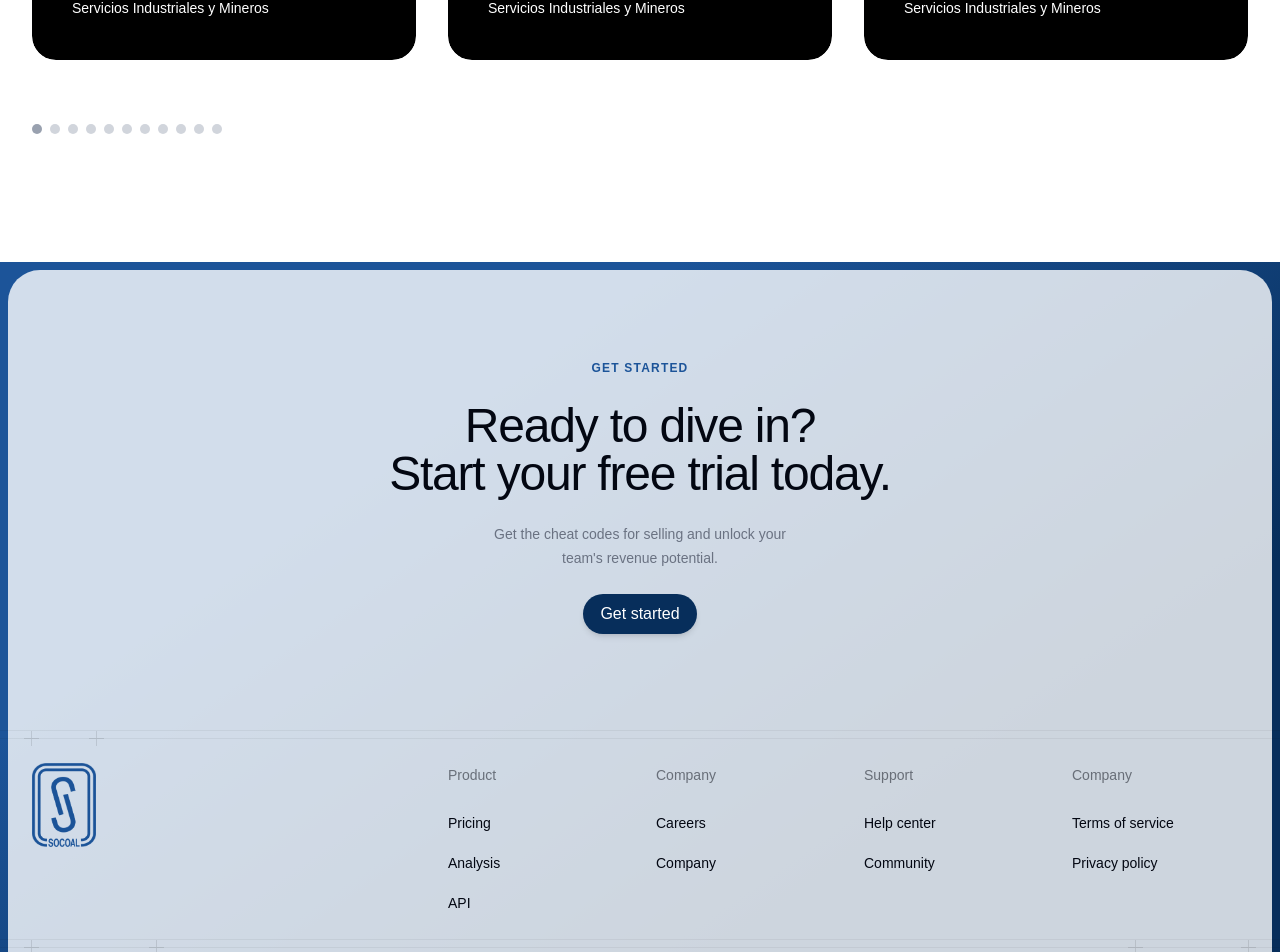
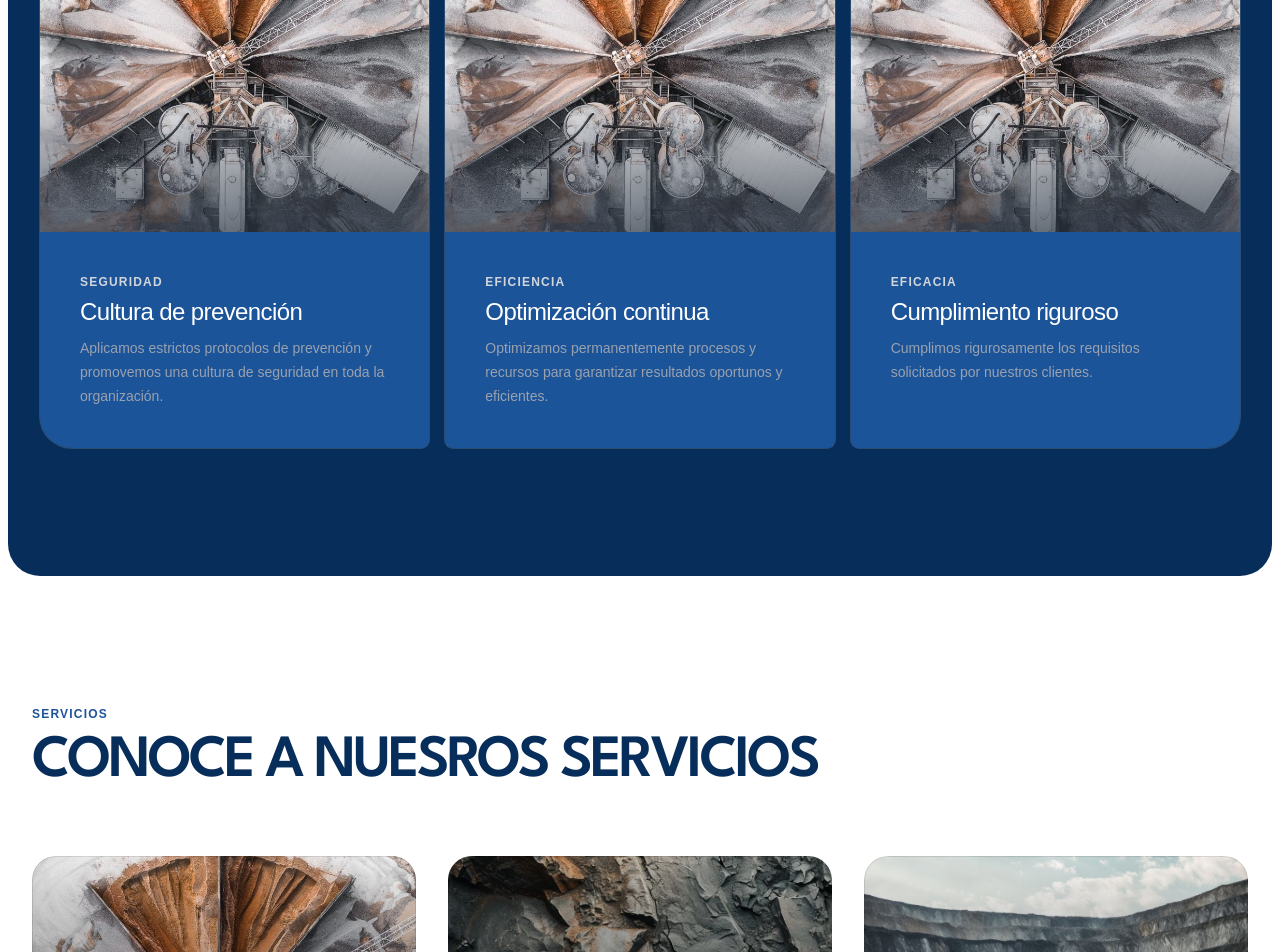
Before and after one commit to Codisans/socoal-website, a Next.js app: page / in a window 1280 px wide. Shown: the part 2706-3658 px from the top of the page. Built offline with nearby package versions, Linux system fonts and the light colour scheme; a web font is replaced by a local one.

Commit message:
fix: save wip

```diff
--- a/src/app/page.tsx
+++ b/src/app/page.tsx
@@ -1,6 +1,7 @@
-import { BentoSection } from '@/blocks/BentoSection'
 import { CardCarousel } from '@/blocks/CardCarousel'
+import { DarkBentoSection } from '@/blocks/DarkBentoSection'
 import { Hero } from '@/blocks/Hero'
+import { MediaSection } from '@/blocks/MediaSection'
 import { BentoCard } from '@/components/bento-card'
 import { Button } from '@/components/button'
 import { Container } from '@/components/container'
@@ -39,7 +40,12 @@ export default function Home() {
           <LogoCloud />
         </Container>
         <div className="bg-linear-to-b from-white from-50% to-gray-100 py-32">
-          <BentoSection title="Socio Estratégico" subheading="Mineria" rows={1}>
+          <MediaSection
+            title="Socio Estratégico"
+            description="Transformamos desafíos operativos en resultados sostenibles."
+            image="/mining-1.jpg"
+          />
+          {/* <BentoSection title="Socio Estratégico" subheading="Mineria" rows={1}>
             <BentoCard
               eyebrow="Seguridad"
               title="Cultura de prevención"
@@ -70,8 +76,47 @@ export default function Home() {
               fade={['bottom']}
               className="max-lg:rounded-b-4xl lg:col-span-2 lg:rounded-br-4xl"
             />
-          </BentoSection>
+          </BentoSection> */}
         </div>
+        <DarkBentoSection
+          title="Socio Estratégico"
+          subheading="Mineria"
+          rows={1}
+        >
+          <BentoCard
+            dark
+            eyebrow="Seguridad"
+            title="Cultura de prevención"
+            description="Aplicamos estrictos protocolos de prevención y promovemos una cultura de seguridad en toda la organización."
+            graphic={
+              <div className="h-80 bg-[url(/mining-1.jpg)] bg-cover bg-center" />
+            }
+            fade={['bottom']}
+            className="lg:col-span-2 lg:rounded-bl-4xl"
+          />
+          <BentoCard
+            dark
+            eyebrow="Eficiencia"
+            title="Optimización continua"
+            description="Optimizamos permanentemente procesos y recursos para garantizar resultados oportunos y eficientes."
+            graphic={
+              <div className="absolute inset-0 bg-[url(/mining-1.jpg)] bg-cover bg-center" />
+            }
+            fade={['bottom']}
+            className="lg:col-span-2"
+          />
+          <BentoCard
+            dark
+            eyebrow="Eficacia"
+            title="Cumplimiento riguroso"
+            description="Cumplimos rigurosamente los requisitos solicitados por nuestros clientes."
+            graphic={
+              <div className="absolute inset-0 bg-[url(/mining-1.jpg)] bg-cover bg-center" />
+            }
+            fade={['bottom']}
+            className="max-lg:rounded-b-4xl lg:col-span-2 lg:rounded-br-4xl"
+          />
+        </DarkBentoSection>
 
         <CardCarousel
           heading="Conoce a nuesros servicios"
--- a/src/blocks/DarkBentoSection.tsx
+++ b/src/blocks/DarkBentoSection.tsx
@@ -1,14 +1,17 @@
 import { Container } from '@/components/container'
 import { Heading, Subheading } from '@/components/text'
+import clsx from 'clsx'
 
 export function DarkBentoSection({
   title,
   subheading,
   children,
+  rows = 2,
 }: {
   title: string
   subheading: string
   children: React.ReactNode
+  rows?: number
 }) {
   return (
     <div className="mx-2 mt-2 rounded-4xl bg-dark-blue py-32">
@@ -18,7 +21,12 @@ export function DarkBentoSection({
           {title}
         </Heading>
 
-        <div className="mt-10 grid grid-cols-1 gap-4 sm:mt-16 lg:grid-cols-6 lg:grid-rows-2">
+        <div
+          className={clsx(
+            'mt-10 grid grid-cols-1 gap-4 sm:mt-16 lg:grid-cols-6',
+            rows === 2 && 'lg:grid-rows-2',
+          )}
+        >
           {children}
         </div>
       </Container>
--- a/src/blocks/MediaSection.tsx
+++ b/src/blocks/MediaSection.tsx
@@ -1,12 +1,14 @@
 import { Container } from '@/components/container'
 import { Screenshot } from '@/components/screenshot'
-import { Heading } from '@/components/text'
+import { Heading, Lead } from '@/components/text'
 
 export function MediaSection({
   title,
+  description,
   image,
 }: {
   title: string
+  description: string
   image: string
 }) {
   return (
@@ -15,6 +17,7 @@ export function MediaSection({
         <Heading as="h2" className="max-w-3xl">
           {title}
         </Heading>
+        {description && <Lead className="mt-6 max-w-3xl">{description}</Lead>}
         <Screenshot
           width={1216}
           height={768}
--- a/src/components/LeafletMap.tsx
+++ b/src/components/LeafletMap.tsx
@@ -14,6 +14,19 @@ export default function LeafletMap() {
       await import('leaflet/dist/leaflet.css')
 
       console.log('leaflet map imported')
+
+      // Get the map container element
+      const mapContainer = document.getElementById('map')
+      if (!mapContainer) return
+
+      // Check if the container already has a Leaflet map instance
+      // @ts-ignore - Leaflet adds _leaflet_id to DOM elements it initializes
+      if (mapContainer._leaflet_id) {
+        console.log(
+          'Map container already has Leaflet instance, skipping initialization',
+        )
+        return
+      }
 
       const marker = new L.Icon({
         iconUrl: '/mining-1.png',
--- a/src/components/footer.tsx
+++ b/src/components/footer.tsx
@@ -10,20 +10,17 @@ function CallToAction() {
   return (
     <div className="relative pt-20 pb-16 text-center sm:py-24">
       <hgroup>
-        <Subheading>Get started</Subheading>
-        <p className="mt-6 text-3xl font-medium tracking-tight text-gray-950 sm:text-5xl">
-          Ready to dive in?
-          <br />
-          Start your free trial today.
+        <Subheading>Trabajemos juntos</Subheading>
+        <p className="mt-6 text-3xl font-medium tracking-tight text-dark-blue sm:text-5xl">
+          Socoal, forjados en sol y cobre.
         </p>
       </hgroup>
       <p className="mx-auto mt-6 max-w-xs text-sm/6 text-gray-500">
-        Get the cheat codes for selling and unlock your team&apos;s revenue
-        potential.
+        Expertos en servicios industriales y municipales.
       </p>
       <div className="mt-6">
-        <Button className="w-full sm:w-auto" href="#">
-          Get started
+        <Button className="w-full sm:w-auto" href="/contacto">
+          Contacto
         </Button>
       </div>
     </div>
@@ -53,32 +50,23 @@ function Sitemap() {
   return (
     <>
       <div>
-        <SitemapHeading>Product</SitemapHeading>
         <SitemapLinks>
-          <SitemapLink href="/pricing">Pricing</SitemapLink>
-          <SitemapLink href="#">Analysis</SitemapLink>
-          <SitemapLink href="#">API</SitemapLink>
+          <SitemapLink href="/nosotros">Nosotros</SitemapLink>
         </SitemapLinks>
       </div>
       <div>
-        <SitemapHeading>Company</SitemapHeading>
         <SitemapLinks>
-          <SitemapLink href="#">Careers</SitemapLink>
-          <SitemapLink href="/company">Company</SitemapLink>
+          <SitemapLink href="/servicios">Servicios</SitemapLink>
         </SitemapLinks>
       </div>
       <div>
-        <SitemapHeading>Support</SitemapHeading>
         <SitemapLinks>
-          <SitemapLink href="#">Help center</SitemapLink>
-          <SitemapLink href="#">Community</SitemapLink>
+          <SitemapLink href="/comunidad">Comunidad</SitemapLink>
         </SitemapLinks>
       </div>
       <div>
-        <SitemapHeading>Company</SitemapHeading>
         <SitemapLinks>
-          <SitemapLink href="#">Terms of service</SitemapLink>
-          <SitemapLink href="#">Privacy policy</SitemapLink>
+          <SitemapLink href="/contacto">Contacto</SitemapLink>
         </SitemapLinks>
       </div>
     </>
@@ -147,7 +135,7 @@ function SocialLinks() {
 function Copyright() {
   return (
     <div className="text-sm/6 text-gray-950">
-      &copy; {new Date().getFullYear()} Radiant Inc.
+      &copy; {new Date().getFullYear()} SOCOAL SpA.
     </div>
   )
 }
```
